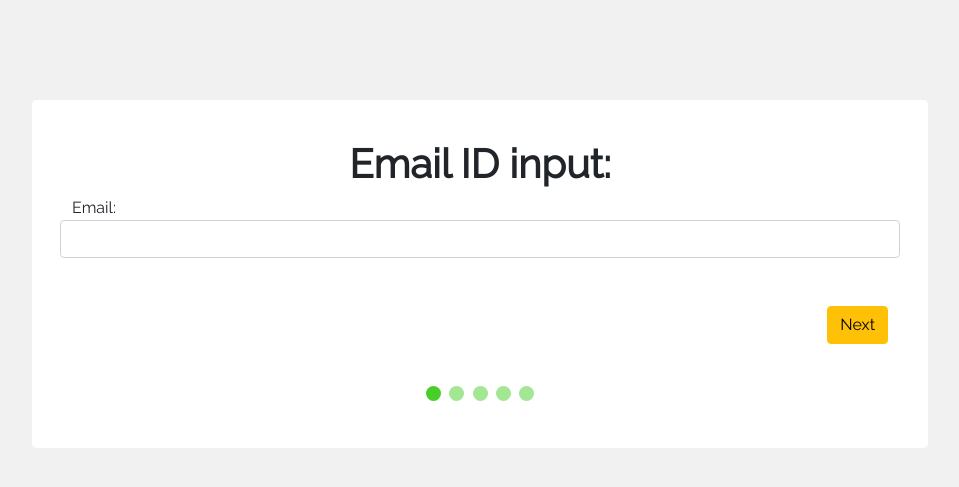
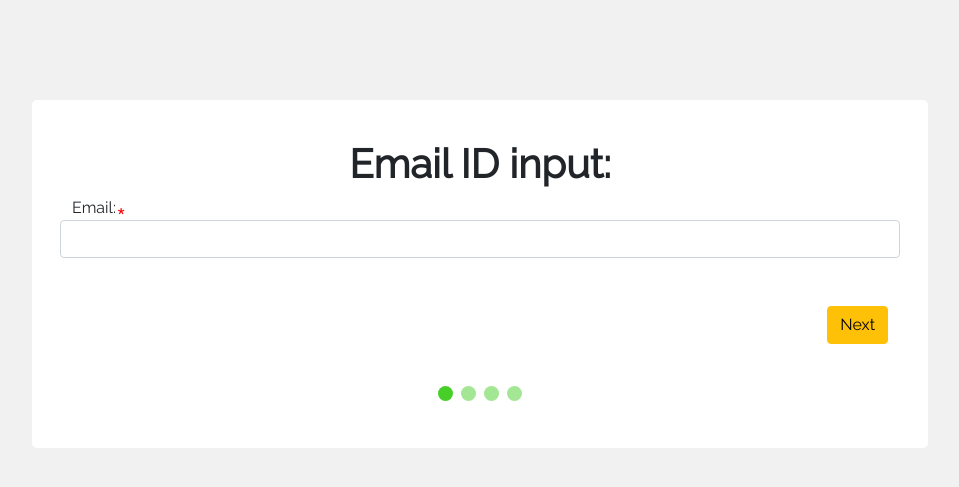
Before and after one commit to LL01-Business-Dowell/100007-dowellsocialmedia, a Django app: page / in a window 1280 px wide. Shown: the top 487 px of the page, without its empty margins (160-1119 px from the left). Run offline with Django 3.2, Linux system fonts and the light colour scheme.

Commit message:
added required field to show asterisks

```diff
--- a/templates/stepwise.html
+++ b/templates/stepwise.html
@@ -79,6 +79,13 @@
         margin: 4px;
     }
 
+    .required_field{
+        font-size: 2em;
+        color: red;
+        position: absolute;
+
+    }
+
 </style>
 <body>
 
@@ -89,7 +96,8 @@
         <h1><b>Email ID input:</b></h1>
 
         {% for input in emailForm %}
-            <span class="row"><span>{{ input.label }}: </span>{{ input }}</span>
+
+            <span class="row"><span>{{ input.label }}:{% if input.field.required %} <span class="required_field">*</span>{% endif %} </span>{{ input }}</span>
         {% endfor %}
     </div>
     <div class="tab">
@@ -158,31 +166,32 @@
     <div class="tab">
         <h1><b>Industry Information:</b></h1>
         {% for input in industryForm %}
-            <p><span>{{ input.label }}: </span>{{ input }}</p>
+            <p><span>{{ input.label }}: {% if input.field.required %} <span class=" required_field">*</span>&nbsp;&nbsp;{% endif %} </span>{{ input }}</p>
         {% endfor %}
     </div>
     <div class="tab"><h1><b>Sentence Part one</b></h1>
-        <span class="input-group mb-3"><span>{{ sentencesForm.subject_determinant.label }}: </span>&nbsp;{{ sentencesForm.subject_determinant }}&nbsp;&nbsp;
-            <span>{{ sentencesForm.subject.label }}: </span>&nbsp;{{ sentencesForm.subject }}
+        <span class="input-group mb-3"><span>{{ sentencesForm.subject_determinant.label }}:{% if sentencesForm.subject_determinant.field.required %} <span class=" required_field">*</span>&nbsp;&nbsp;{% endif %} </span>&nbsp;{{ sentencesForm.subject_determinant }}&nbsp;&nbsp;
+            <span>{{ sentencesForm.subject.label }}:{% if sentencesForm.subject.field.required %} <span class=" required_field">*</span>&nbsp;&nbsp; {% endif %} </span>&nbsp;{{ sentencesForm.subject }}
             &nbsp;{{ sentencesForm.subject_number }}
 
         </span>&nbsp;&nbsp;
-        <span class="input-group mb-3"><span>{{ sentencesForm.object_determinant.label }}: </span>&nbsp;{{ sentencesForm.object_determinant }}&nbsp;&nbsp;
-                <span>{{ sentencesForm.object.label }}: </span>&nbsp;{{ sentencesForm.object }}
+        <span class="input-group mb-3"><span>{{ sentencesForm.object_determinant.label }}: {% if sentencesForm.object_determinant.field.required %} <span class=" required_field">*</span>&nbsp;&nbsp;{% endif %}</span>&nbsp;{{ sentencesForm.object_determinant }}&nbsp;&nbsp;
+                <span>{{ sentencesForm.object.label }}: {% if sentencesForm.object_determinant.field.required %} <span class=" required_field">*</span>&nbsp;&nbsp; {% endif %} </span>&nbsp;{{ sentencesForm.object }}
             &nbsp;{{ sentencesForm.object_number }}
         </span>
-        <span class="row"><span>{{ sentencesForm.verb.label }}: </span>{{ sentencesForm.verb }}</span>
-        <span class="row"><span>{{ sentencesForm.adjective.label }}: </span>{{ sentencesForm.adjective }}</span>
+        <span class="row"><span>{{ sentencesForm.verb.label }}:{% if sentencesForm.verb.field.required %} <span class=" required_field">*</span>&nbsp;&nbsp;{% endif %} </span>{{ sentencesForm.verb }}</span>
+        <span class="row"><span>{{ sentencesForm.adjective.label }}: {% if sentencesForm.adjective.field.required %} <span class=" required_field">*</span>&nbsp;&nbsp; {% endif %}</span>{{ sentencesForm.adjective }}</span>
     </div>
-    <div class="tab"><h1><b>Sentence Grammar</b></h1>
-        <span class=" row input-group mb-3"><span>{{ sentencesForm.tense.label }}: </span>{{ sentencesForm.tense }}&nbsp;&nbsp</span>&nbsp;&nbsp;
-        <span class="input-group mb-3"><span>{{ sentencesForm.sentence_art.label }}: </span>&nbsp;{{ sentencesForm.sentence_art }}&nbsp;&nbsp;
-                <span>{{ sentencesForm.modal_verb.label }}: </span>&nbsp;{{ sentencesForm.modal_verb }}</span>
-        <span class="row"><span>{{ sentencesForm.progressive.label }}: </span>{{ sentencesForm.progressive }}</span>
-        <span class="row"><span>{{ sentencesForm.perfect.label }}: </span>{{ sentencesForm.perfect }}</span>
-        <span class="row"><span>{{ sentencesForm.negated.label }}: </span>{{ sentencesForm.negated }}</span>
-        <span class="row"><span>{{ sentencesForm.passive.label }}: </span>{{ sentencesForm.passive }}</span>
-    </div>
+{#todo remove final part in order to generate different messages#}
+{#    <div class="tab"><h1><b>Sentence Grammar</b></h1>#}
+{#        <span class=" row input-group mb-3"><span>{{ sentencesForm.tense.label }}: {% if sentencesForm.tense.field.required %} <span class=" required_field">*</span>{% endif %}</span>{{ sentencesForm.tense }}&nbsp;&nbsp</span>&nbsp;&nbsp;#}
+{#        <span class="input-group mb-3"><span>{{ sentencesForm.sentence_art.label }}: {% if sentencesForm.sentence_art.field.required %} <span class=" required_field">*</span>{% endif %}</span>&nbsp;{{ sentencesForm.sentence_art }}&nbsp;&nbsp;#}
+{#                <span>{{ sentencesForm.modal_verb.label }}: {% if sentencesForm.modal_verb.field.required %} <span class=" required_field">*</span>{% endif %}</span>&nbsp;{{ sentencesForm.modal_verb }}</span>#}
+{#        <span class="row"><span>{{ sentencesForm.progressive.label }}: {% if sentencesForm.progressive.field.required %} <span class=" required_field">*</span>{% endif %}</span>{{ sentencesForm.progressive }}</span>#}
+{#        <span class="row"><span>{{ sentencesForm.perfect.label }}:{% if sentencesForm.perfect.field.required %} <span class=" required_field">*</span>{% endif %} </span>{{ sentencesForm.perfect }}</span>#}
+{#        <span class="row"><span>{{ sentencesForm.negated.label }}: {% if sentencesForm.negated.field.required %} <span class=" required_field">*</span>{% endif %}</span>{{ sentencesForm.negated }}</span>#}
+{#        <span class="row"><span>{{ sentencesForm.passive.label }}:{% if sentencesForm.passive.field.required %} <span class=" required_field">*</span>{% endif %} </span>{{ sentencesForm.passive }}</span>#}
+{#    </div>#}
 
     <div style="overflow:auto;" class="mt-5">
         <div style="float:right;">
@@ -193,7 +202,6 @@
     </div>
     <!-- Circles which indicates the steps of the form: -->
     <div style="text-align:center;margin-top:40px;">
-        <span class="step"></span>
         <span class="step"></span>
         <span class="step"></span>
         <span class="step"></span>
--- a/website/models.py
+++ b/website/models.py
@@ -3,7 +3,7 @@ from django.db import models
 
 # Create your models here.
 class User(models.Model):
-    email = models.EmailField()
+    email = models.EmailField(blank=False)
 
     def __str__(self):
         return self.email
```
Also changed, not shown: gform2website/settings.py (+10 -10 lines).
